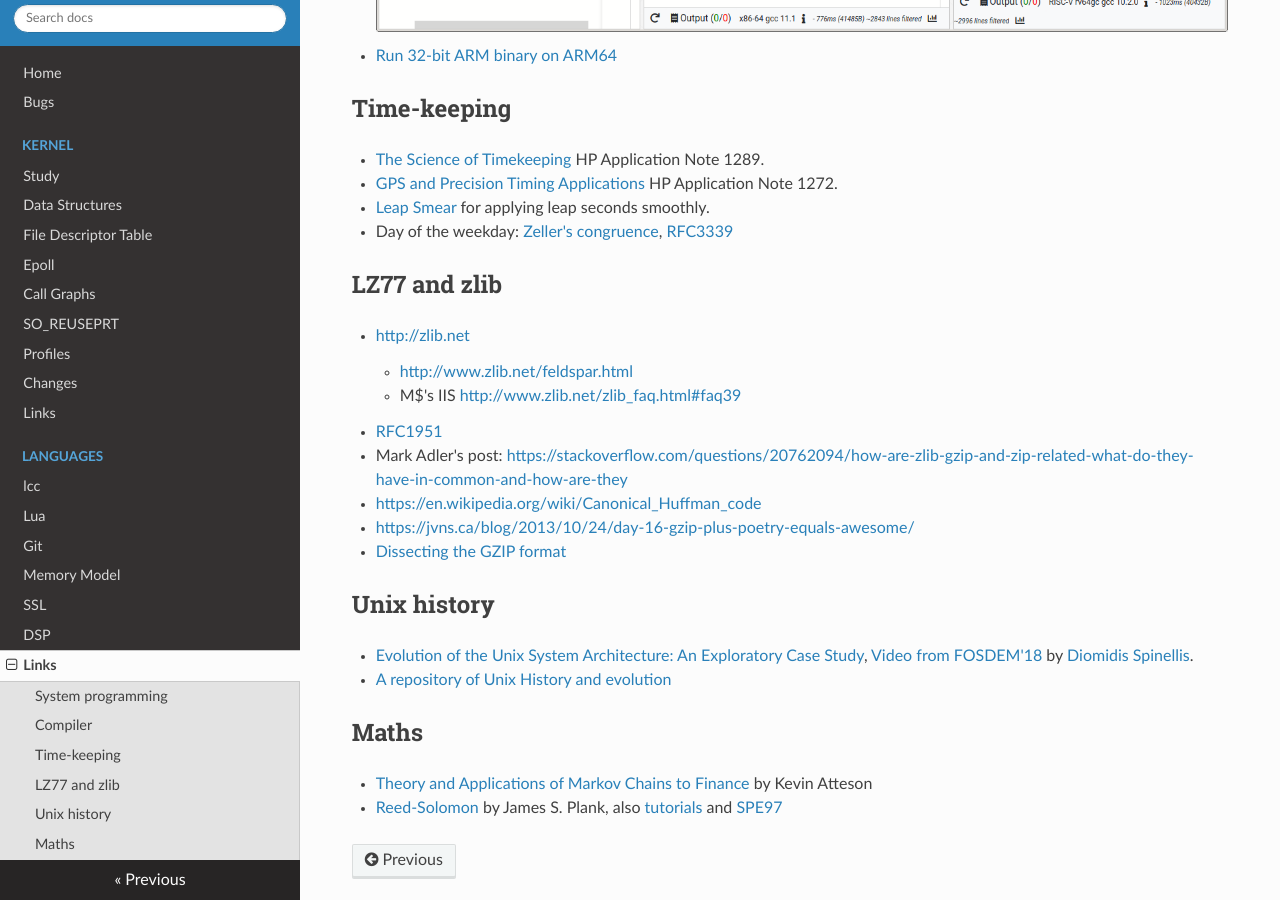
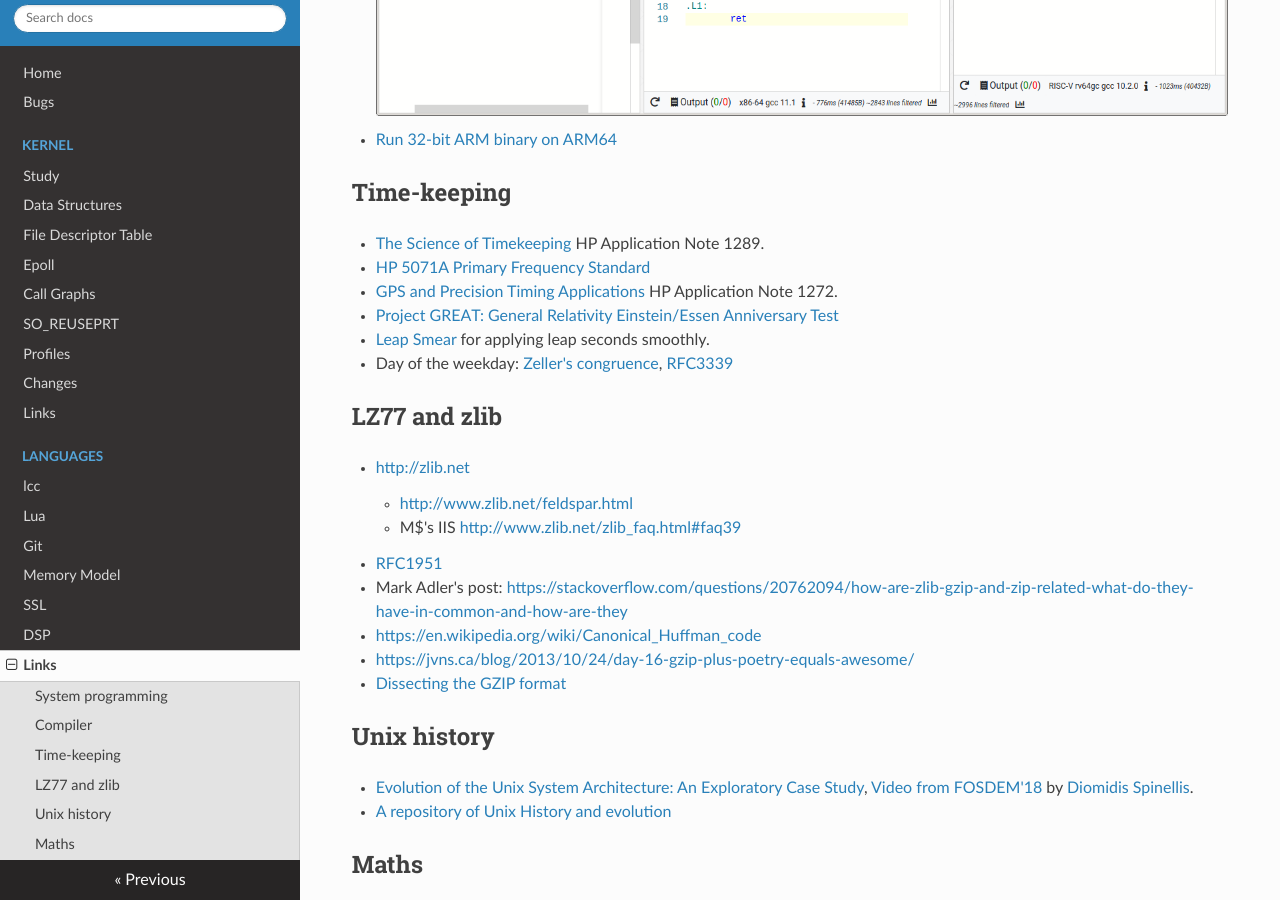
Before and after one commit to chenshuo/notes, an MkDocs documentation site: the page built from docs/links.md, in a window 1280 px wide and 900 px high, scrolled down 2739 px. Built offline with MkDocs 1.6.1, drawn with Linux system fonts in a browser that asks for light colours; nearby versions of some CDN libraries; some of the changed text lies outside the part shown.

Commit message:
update links.md

```diff
--- a/docs/links.md
+++ b/docs/links.md
@@ -27,7 +30,9 @@
 ## Time-keeping
 
 * [The Science of Timekeeping](http://www.allanstime.com/Publications/DWA/Science_Timekeeping/TheScienceOfTimekeeping.pdf) HP Application Note 1289.
+* [HP 5071A Primary Frequency Standard](https://ilrs.gsfc.nasa.gov/docs/timing/HP5071A.pdf)
 * [GPS and Precision Timing Applications](http://leapsecond.com/hpan/an1272.pdf) HP Application Note 1272.
+* [Project GREAT: General Relativity Einstein/Essen Anniversary Test](http://www.leapsecond.com/great2005/)
 * [Leap Smear](https://developers.google.com/time/smear) for applying leap seconds smoothly.
 * Day of the weekday: [Zeller's congruence](https://en.wikipedia.org/wiki/Zeller%27s_congruence),
   [RFC3339](https://tools.ietf.org/html/rfc3339#appendix-B)
```
Also changed, not shown: other parts of docs/links.md (+3 -0 lines).
